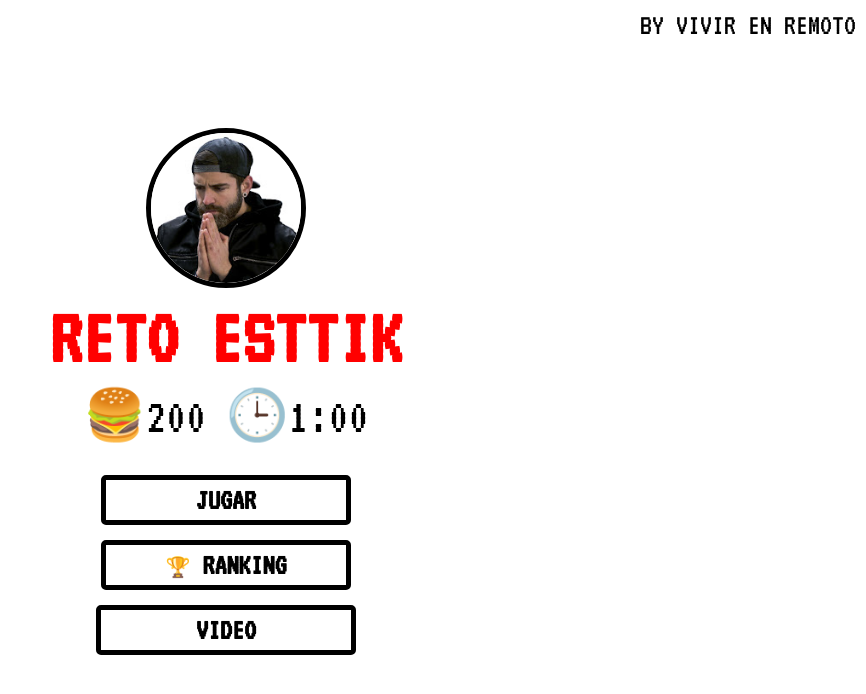
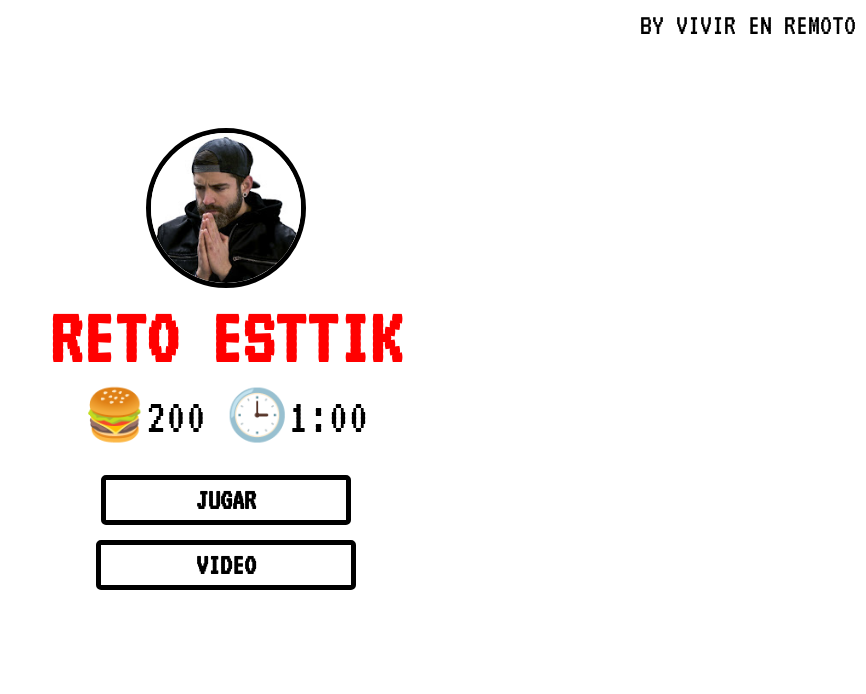
Before and after one commit to vivirenremoto/esttik_juego, a plain HTML site: page index.html in a window 1280 px wide. Shown: the whole page, without its empty margins (414-1280 px from the left). Drawn offline with nearby package versions, Linux system fonts and the light colour scheme; no server answers.

Commit message:
Update index.html

```diff
--- a/index.html
+++ b/index.html
@@ -262,7 +262,7 @@
 
             <button onclick="startLoading()">JUGAR</button>
 
-            <button onclick="showLeaderboard()"><span style="font-size:20px">🏆</span> Ranking</button>
+            <!--<button onclick="showLeaderboard()"><span style="font-size:20px">🏆</span> Ranking</button>-->
 
 
             <a href="https://www.youtube.com/watch?v=4iQr4pnTqEc" target="_blank" class="button">VIDEO</a>
@@ -365,9 +365,9 @@
             <button id="btn_save"
                 style="font-size:30px;border-color:white;background:black;color:white;padding-left: 5px;padding-right: 5px;text-align: center;">Guardar
                 puntuación</button>
-            <button onclick="showLeaderboard()"
+            <!--<button onclick="showLeaderboard()"
                 style="font-size:30px;border-color:white;background:black;color:white;"><span
-                    style="font-size:25px">🏆</span> Ranking</button>
+                    style="font-size:25px">🏆</span> Ranking</button>-->
             <!--<button onclick="share()"
                 style="font-size:30px;border-color:white;background:black;color:white;">COMPARTIR</button>
             -->
```
